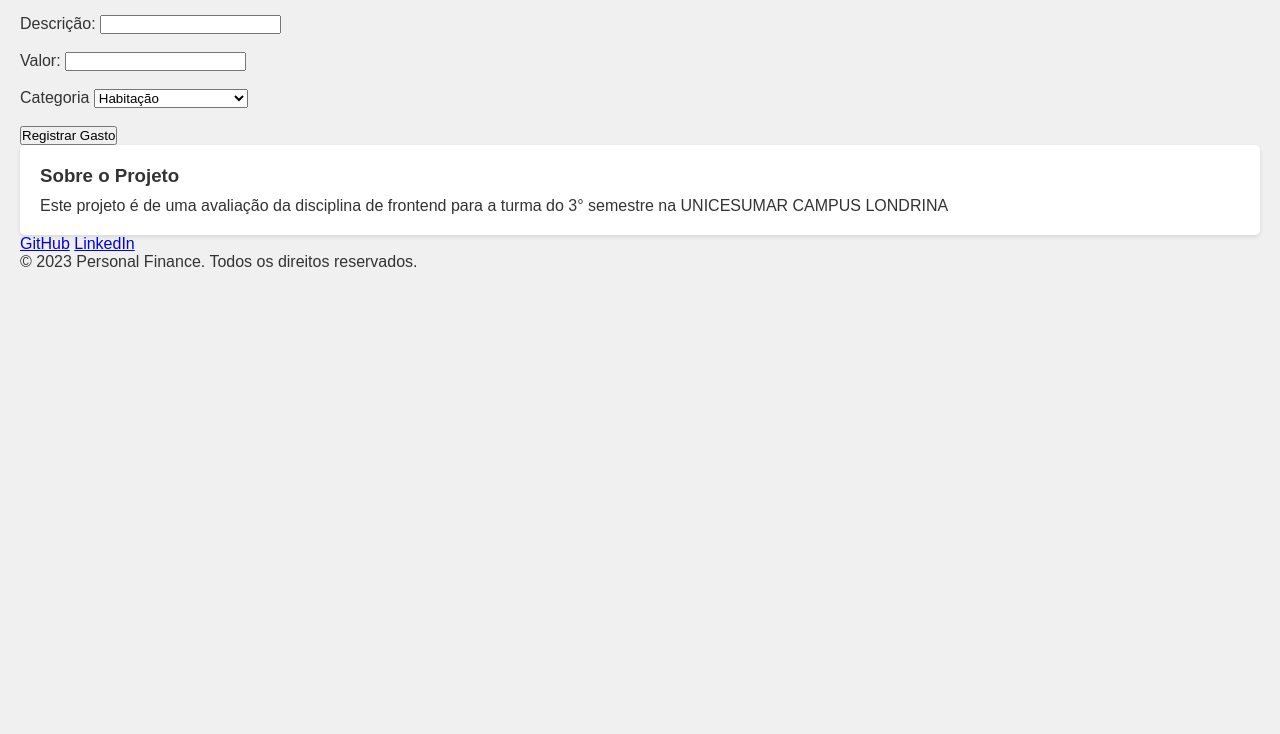
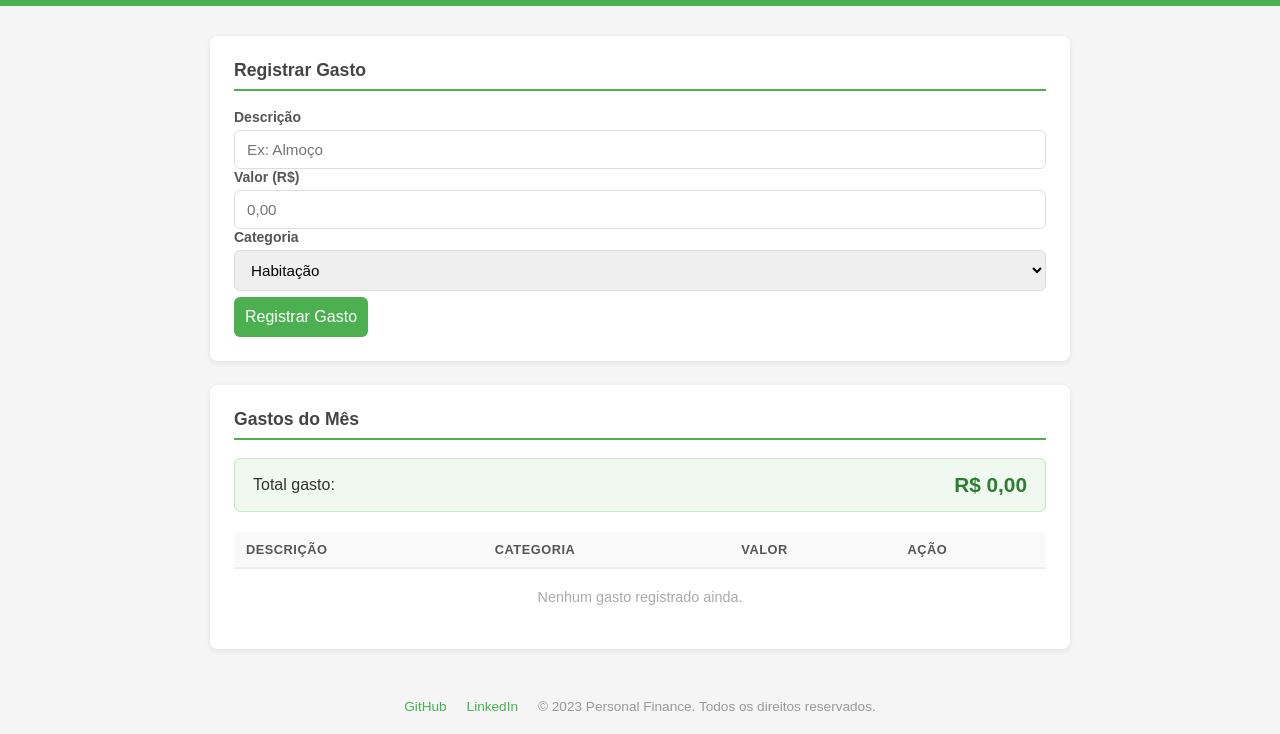
Before and after one commit to gcastrodev/frontend-test, a plain HTML site: page index.html in a window 1280 px wide. Shown: the part 122-856 px from the top of the page. Before the commit the page ends 800 px from the top, so only its background shows below. Drawn offline with Linux system fonts and the light colour scheme; a script that the page names is missing.

Commit message:
refactor/css + feat(javascript): capture form data

```diff
--- a/index.html
+++ b/index.html
@@ -11,33 +11,62 @@
 <body>
     <header>
         <h1>Personal Finance</h1>
-        <h6>by Gabriel Castro</h6>
-        <h2>Organizando sua vida financeira desde 2026</h2>
+        <p class="autor">by Gabriel Castro</p>
+        <p class="subtitulo">Organizando sua vida financeira desde 2026</p>
     </header>
     <main>
-        <form>
-            <label for="income">Descrição:</label>
-            <input type="text" id="income" name="income" required><br><br>
+        <section class="formulario">
+      <h2>Registrar Gasto</h2>
+      <form id="form-gasto">
+        <div class="campo">
+          <label for="descricao">Descrição</label>
+          <input type="text" id="descricao" placeholder="Ex: Almoço" required>
+        </div>
+        <div class="campo">
+          <label for="valor">Valor (R$)</label>
+          <input type="number" id="valor" placeholder="0,00" min="0.01" step="0.01" required>
+        </div>
+        <div class="campo">
+          <label for="categoria">Categoria</label>
+          <select id="categoria">
+            <option value="habitacao">Habitação</option>
+            <option value="alimentacao">Alimentação</option>
+            <option value="utilidades">Utilidades Domésticas</option>
+            <option value="transporte">Transporte</option>
+            <option value="lazer">Lazer</option>
+            <option value="saude">Saúde</option>
+            <option value="educacao">Educação</option>
+          </select>
+        </div>
+        <button type="submit">Registrar Gasto</button>
+      </form>
+    </section>
 
-            <label for="expenses">Valor:</label>
-            <input type="number" id="expenses" name="expenses" required><br><br>
+    <section class="painel">
+      <h2>Gastos do Mês</h2>
 
-            <label for="type">Categoria</label>
-            <select name="type" id="type">
-                <option value="income">Habitação</option>
-                <option value="expense">Alimentação</option>
-                <option value="">Utilidades Domesticas</option>
-                <option value="">Transporte</option>
-                <option value="">Lazer</option>
-                <option value="">Saúde</option>
-                <option value="">Educação</option>
-            </select><br><br>
-            <button type="submit">Registrar Gasto</button>
-        </form>
-        <section>
-            <h3>Sobre o Projeto</h3>
-            <p>Este projeto é de uma avaliação da disciplina de frontend para a turma do 3° semestre na UNICESUMAR CAMPUS LONDRINA</p>
-        </section>
+      <div class="total-box">
+        <span>Total gasto:</span>
+        <strong id="total">R$ 0,00</strong>
+      </div>
+
+      <table id="tabela-gastos">
+        <thead>
+          <tr>
+            <th>Descrição</th>
+            <th>Categoria</th>
+            <th>Valor</th>
+            <th>Ação</th>
+          </tr>
+        </thead>
+        <tbody id="lista-gastos">
+          <!-- JS -->
+        </tbody>
+      </table>
+
+      <p id="msg-vazia">Nenhum gasto registrado ainda.</p>
+
+    </section>
     </main>
     <footer>
         <a href="https://github.com/gcastrodev" target="_blank">GitHub</a>
--- a/main.css
+++ b/main.css
@@ -6,33 +6,225 @@
 
 body {
     font-family: Arial, sans-serif;
-    background-color: #f0f0f0;
+    background-color: #f5f5f5;
     color: #333;
-    padding: 20px;
 }
 
 header {
     background-color: #4CAF50;
     color: white;
-    padding: 10px 0;
+    padding: 24px 20px;
     text-align: center;
 }
 
 h1 {
-    margin: 0;
+    font-size: 2rem;
+    margin-bottom: 4px;
+}
+
+.autor {
+    font-size: 0.85rem;
+    opacity: 0.8;
+}
+
+.subtitulo {
+    font-size: 1rem;
+    margin-top: 6px;
+    opacity: 0.9;
 }
 
 main {
-    margin-top: 20px;
+    max-width: 900px;
+    margin: 30px auto;
+    padding: 0 20px;
+    display: flex;
+    flex-direction: column;
+    gap: 24px;
 }
 
 section {
-    background-color: white;
-    padding: 20px;
-    border-radius: 5px;
-    box-shadow: 0 2px 4px rgba(0, 0, 0, 0.1);
+    background-color: #fff;
+    border-radius: 8px;
+    padding: 24px;
+    box-shadow: 0 2px 6px rgba(0, 0, 0, 0.08);
 }
 
-h3 {
-    margin-bottom: 10px;
+h2 {
+    font-size: 1.1rem;
+    margin-bottom: 18px;
+    color: #444;
+    border-bottom: 2px solid #4CAF50;
+    padding-bottom: 8px;
 }
+
+.form-gasto {
+    display: flex;
+    flex-direction: column;
+    gap: 14px;
+}
+
+.campo {
+    display: flex;
+    flex-direction: column;
+    gap: 5px;
+}
+
+.campo label {
+    font-size: 0.875rem;
+    font-weight: bold;
+    color: #555;
+}
+
+.campo input,
+.campo select {
+  padding: 10px 12px;
+  border: 1px solid #ddd;
+  border-radius: 6px;
+  font-size: 0.95rem;
+  transition: border-color 0.2s;
+  outline: none;
+}
+
+.campo input:focus,
+.campo select:focus {
+  border-color: #4CAF50;
+}
+
+button[type="submit"] {
+  margin-top: 6px;
+  padding: 11px;
+  background-color: #4CAF50;
+  color: white;
+  border: none;
+  border-radius: 6px;
+  font-size: 1rem;
+  cursor: pointer;
+  transition: background-color 0.2s;
+}
+
+button[type="submit"]:hover {
+  background-color: #43A047;
+}
+
+
+.total-box {
+  display: flex;
+  justify-content: space-between;
+  align-items: center;
+  background-color: #f0f9f0;
+  border: 1px solid #c8e6c9;
+  border-radius: 6px;
+  padding: 14px 18px;
+  margin-bottom: 20px;
+  font-size: 1rem;
+}
+
+.total-box strong {
+  font-size: 1.3rem;
+  color: #2e7d32;
+}
+
+/* --- tabela de gastos --- */
+table {
+  width: 100%;
+  border-collapse: collapse;
+  font-size: 0.9rem;
+}
+
+thead tr {
+  background-color: #f9f9f9;
+}
+
+th {
+  text-align: left;
+  padding: 10px 12px;
+  border-bottom: 2px solid #eee;
+  color: #555;
+  font-size: 0.8rem;
+  text-transform: uppercase;
+  letter-spacing: 0.04em;
+}
+
+td {
+  padding: 11px 12px;
+  border-bottom: 1px solid #f0f0f0;
+  vertical-align: middle;
+}
+
+tbody tr:hover {
+  background-color: #fafafa;
+}
+
+/* alerta para gastos acima de R$ 100 */
+.gasto-alto td {
+  color: #c62828;
+}
+
+.gasto-alto td:first-child::before {
+  content: "⚠ ";
+  font-size: 0.85rem;
+}
+
+/* ── mensagem de lista vazia ── */
+#msg-vazia {
+  text-align: center;
+  color: #aaa;
+  font-size: 0.9rem;
+  padding: 20px 0;
+}
+
+/* ── botão excluir ── */
+.btn-excluir {
+  background: none;
+  border: 1px solid #e57373;
+  color: #e57373;
+  border-radius: 5px;
+  padding: 4px 10px;
+  font-size: 0.8rem;
+  cursor: pointer;
+  transition: all 0.2s;
+}
+
+.btn-excluir:hover {
+  background-color: #e57373;
+  color: white;
+}
+
+/* ── footer ── */
+footer {
+  text-align: center;
+  padding: 20px;
+  font-size: 0.85rem;
+  color: #999;
+  display: flex;
+  flex-direction: column;
+  gap: 6px;
+}
+
+footer a {
+  color: #4CAF50;
+  text-decoration: none;
+}
+
+footer a:hover {
+  text-decoration: underline;
+}
+
+/* ── melhorando a responsividade ── */
+@media (min-width: 600px) {
+  .form-gasto {
+    display: grid;
+    grid-template-columns: 1fr 1fr;
+    gap: 14px;
+  }
+
+  .form-gasto button {
+    grid-column: 1 / -1;
+  }
+
+  footer {
+    flex-direction: row;
+    justify-content: center;
+    gap: 20px;
+  }
+}
--- /dev/null
+++ b/main.js
@@ -0,0 +1,11 @@
+const form = document.getElementById('form-gasto')
+
+form.addEventListener('submit', function(evento) {
+  evento.preventDefault()
+
+  const descricao = document.getElementById('descricao').value
+  const valor = parseFloat(document.getElementById('valor').value)
+  const categoria = document.getElementById('categoria').value
+
+  console.log('Gasto capturado:', descricao, valor, categoria)
+})
```
